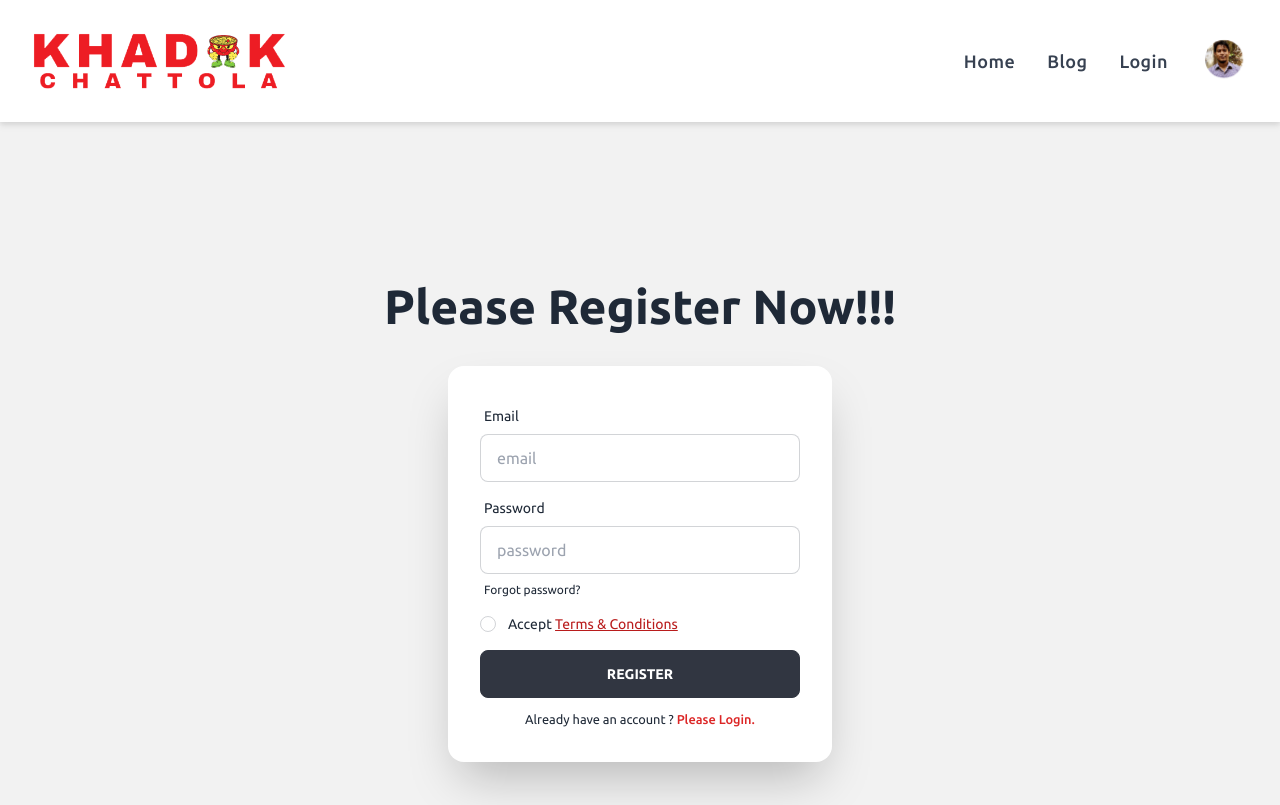
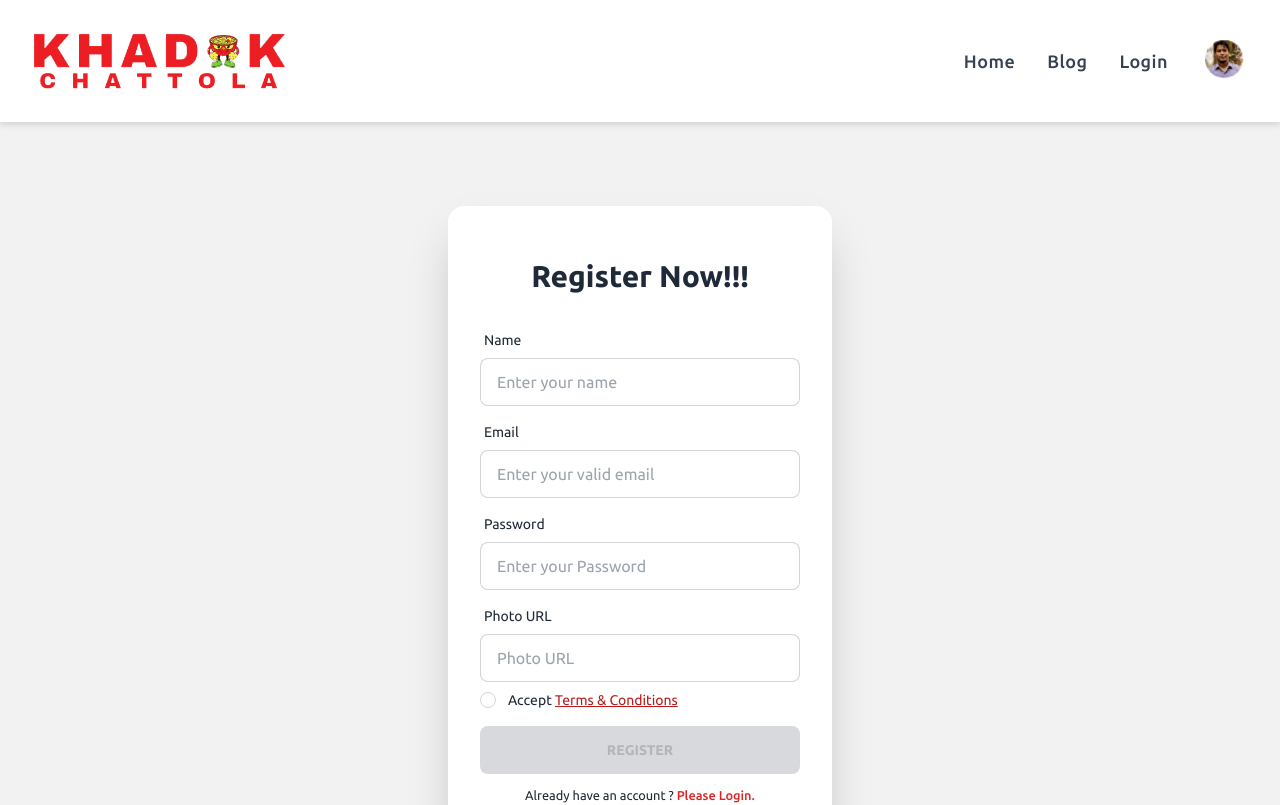
Before and after one commit to maazihad/khadok-chottola-client, a React (Vite) app: page /register in a window 1280 px wide. Shown: the top 805 px of the page. Built offline with nearby package versions, Linux system fonts and the light colour scheme; no server answers.

Commit message:
Added firebase authentication to login page and registration page.

```diff
--- a/src/components/Login/Login.jsx
+++ b/src/components/Login/Login.jsx
@@ -1,28 +1,53 @@
 import { FaGoogle, FaGithub } from "react-icons/fa";
-import React from 'react';
+import React, { useContext } from 'react';
 import { Link } from "react-router-dom";
+import { AuthContext } from "../../provider/AuthProvider";
 
 const Login = () => {
+
+   const { signIn } = useContext(AuthContext);
+
+   const handleSignIn = (event) => {
+      event.preventDefault();
+
+      const form = event.target;
+      const email = form.email.value;
+      const password = form.password.value;
+
+      console.log(email, password);
+
+      signIn(email, password)
+         .then(result => {
+            const loggedUser = result.user;
+            console.log(loggedUser);
+         })
+         .catch(err => {
+            console.log(err.message);
+         });
+
+   };
+
+
    return (
       <section className='min-h-[calc(100vh-200px)]'>
          <div className="hero min-h-screen bg-base-200">
             <div className="hero-content flex-col ">
-               <div className="text-center lg:text-left">
-                  <h1 className="text-5xl font-bold mb-5">Login now!</h1>
-               </div>
-               <form className="card flex-shrink-0 w-full max-w-sm shadow-2xl bg-base-100 w-96">
+               <form onSubmit={handleSignIn} className="card flex-shrink-0 max-w-sm shadow-2xl bg-base-100 w-96">
                   <div className="card-body">
+                     <div className="text-center lg:text-left m-5">
+                        <h1 className="text-3xl font-bold text-center">Login Now!</h1>
+                     </div>
                      <div className="form-control">
                         <label className="label">
                            <span className="label-text">Email</span>
                         </label>
-                        <input type="text" placeholder="email" className="input input-bordered" />
+                        <input type="email" name="email" placeholder="Enter your valid email" className="input input-bordered" required />
                      </div>
                      <div className="form-control">
                         <label className="label">
                            <span className="label-text">Password</span>
                         </label>
-                        <input type="text" placeholder="password" className="input input-bordered" />
+                        <input type="password" name='password' placeholder="Enter your Password" className="input input-bordered" required />
                         <label className="label">
                            <a href="#" className="label-text-alt link link-hover">Forgot password?</a>
                         </label>
@@ -34,15 +59,15 @@ const Login = () => {
                         <button className="btn btn-secondary">Login</button>
                      </div>
 
-                     <button className="btn btn-outline btn-secondary capitalize text-lg mt-5">
+                     <button className="btn btn-outline btn-secondary capitalize text-md mt-5">
                         <FaGoogle className="mr-3 text-2xl" />
                         Login with google
                      </button>
-                     <button className="btn btn-outline btn-active capitalize text-lg ">
+                     <button className="btn btn-outline btn-active capitalize text-md ">
                         <FaGithub className="mr-3 text-2xl" />
                         Login with github
                      </button>
-                     <p><small>Don&apos;t have an account ? <Link to="/register" className="text-red-600 font-medium">Please Register.</Link></small></p>
+                     <p className="text-center"><small>Don&apos;t have an account ? <Link to="/register" className="text-red-600 font-medium">Please Register.</Link></small></p>
                   </div>
                </form>
 
--- a/src/components/Login/Register.jsx
+++ b/src/components/Login/Register.jsx
@@ -1,46 +1,95 @@
-import React from 'react';
+import React, { useContext, useState } from 'react';
 import { Link } from 'react-router-dom';
+import { AuthContext } from '../../provider/AuthProvider';
 
 const Register = () => {
+
+   const { createUser } = useContext(AuthContext);
+   const [acceptConditions, setConditions] = useState(false);
+
+   const handleRegister = (event) => {
+      event.preventDefault();
+
+      const form = event.target;
+      const name = form.name.value;
+      const email = form.email.value;
+      const password = form.password.value;
+
+      form.reset("");
+      console.log(name, email, password);
+
+      createUser(email, password)
+         .then(result => {
+            const loggedUser = result.user;
+            console.log(loggedUser);
+         })
+         .catch(err => {
+            console.log(err.message);
+         });
+   };
+
+   const handleConditions = (event) => {
+      setConditions(event.target.checked);
+   };
+
    return (
       <section className='min-h-[calc(100vh-200px)]'>
          <div className="hero min-h-screen bg-base-200">
             <div className="hero-content flex-col ">
-               <div className="text-center lg:text-left">
-                  <h1 className="text-5xl font-bold mb-5">Please Register Now!!!</h1>
-               </div>
-               <form className="card flex-shrink-0 w-full max-w-sm shadow-2xl bg-base-100 w-96">
+               <form onSubmit={handleRegister} className="card flex-shrink-0  max-w-sm shadow-2xl bg-base-100 w-96">
                   <div className="card-body">
+                     <div className="text-center lg:text-left m-5">
+                        <h1 className="text-3xl font-bold text-center">Register Now!!!</h1>
+                     </div>
+
+                     <div className="form-control">
+                        <label className="label">
+                           <span className="label-text">Name</span>
+                        </label>
+                        <input type="text" name="name" placeholder="Enter your name" className="input input-bordered" required />
+                     </div>
+
+
+
                      <div className="form-control">
                         <label className="label">
                            <span className="label-text">Email</span>
                         </label>
-                        <input type="text" placeholder="email" className="input input-bordered" />
+                        <input type="email" name="email" placeholder="Enter your valid email" className="input input-bordered" required />
                      </div>
+
+
+
                      <div className="form-control">
                         <label className="label">
                            <span className="label-text">Password</span>
                         </label>
-                        <input type="text" placeholder="password" className="input input-bordered" />
+                        <input type="password" name='password' placeholder="Enter your Password" className="input input-bordered" required />
+                     </div>
+
+
+
+                     <div className="form-control">
                         <label className="label">
-                           <a href="#" className="label-text-alt link link-hover">Forgot password?</a>
+                           <span className="label-text">Photo URL</span>
                         </label>
+                        <input type="url" name='url' placeholder="Photo URL" className="input input-bordered" />
                      </div>
 
 
                      <div className="form-control">
                         <label className="flex cursor-pointer items-center">
-                           <input type="checkbox" className="checkbox checkbox-xs" />
+                           <input onClick={handleConditions} type="checkbox" className="checkbox checkbox-xs" />
                            <span className="label-text ml-3">Accept <Link to="/terms" className='text-red-700 underline'>Terms & Conditions</Link></span>
                         </label>
                      </div>
 
                      <div className="form-control mt-2">
-                        <button className="btn btn-active">Register</button>
+                        <button className="btn btn-active" disabled={!acceptConditions}>Register</button>
                      </div>
 
 
-                     <p className='text-center'><small>Already have an account ? <Link to="/register" className="text-red-600 font-medium">Please Login.</Link></small></p>
+                     <p className='text-center'><small>Already have an account ? <Link to="/login" className="text-red-600 font-medium">Please Login.</Link></small></p>
                   </div>
                </form>
 
--- a/src/main.jsx
+++ b/src/main.jsx
@@ -4,9 +4,12 @@ import App from './App.jsx';
 import './index.css';
 import { RouterProvider } from 'react-router-dom';
 import router from './routes/Routes.jsx';
+import AuthProvider from './provider/AuthProvider.jsx';
 
 ReactDOM.createRoot(document.getElementById('root')).render(
   <React.StrictMode>
-    <RouterProvider router={router}></RouterProvider>
+    <AuthProvider>
+      <RouterProvider router={router}></RouterProvider>
+    </AuthProvider>
   </React.StrictMode>,
 );
--- a/src/provider/AuthProvider.jsx
+++ b/src/provider/AuthProvider.jsx
@@ -1,4 +1,4 @@
-import React, { createContext, useEffect } from 'react';
+import React, { createContext, useEffect, useState } from 'react';
 import app from '../firebase/firebase.config';
 import { createUserWithEmailAndPassword, getAuth, onAuthStateChanged, signInWithEmailAndPassword, signOut } from "firebase/auth";
 
```
